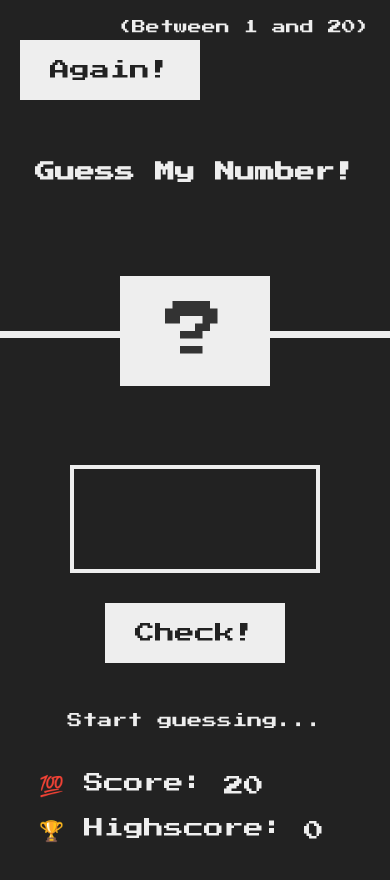
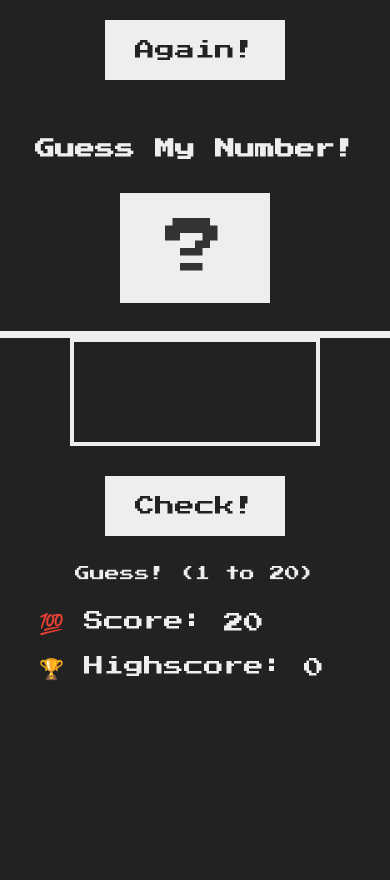
Before and after one commit to alinaaleks/guess-my-number-js, a plain HTML site: page index.html in a window 390 px wide. Drawn offline with Linux system fonts and the light colour scheme.

Commit message:
Correction of media queries for phones.

```diff
--- a/index.html
+++ b/index.html
@@ -12,7 +12,7 @@
 
   <header>
     <h1>Guess My Number!</h1>
-    <p class="between">(Between 1 and 20)</p>
+    <!-- <p class="between">(Between 1 and 20)</p> -->
     <button class="btn btn--again">Again!</button>
     <div class="secret-number">?</div>
   </header>
@@ -24,7 +24,7 @@
     </section>
 
     <section class="section-score">
-      <p class="message">Start guessing...</p>
+      <p class="message">Guess! (1 to 20)</p>
       <div class="label label--current-score">
        <p class="label__text">💯 Score:</p>
        <span class="label__score">20</span>
--- a/script.js
+++ b/script.js
@@ -77,7 +77,7 @@ document.querySelector('.btn--again').addEventListener('click', function() {
   secretNumber = Math.trunc(Math.random() * 20) + 1;
   displaySecretNumber('?');
   document.querySelector('.guess').value = '';
-  displayMessage('Start guessing...');
+  displayMessage('Guess! (1 to 20)');
   changeBackgrColor('#222');
   changeSNWidth('15rem');
 });
--- a/style.css
+++ b/style.css
@@ -26,7 +26,7 @@ header {
 }
 @media only screen and (max-width: 37.5em) {
   header {
-    height: 25vh;
+    height: 35vh;
   }
 }
 @media only screen and (max-width: 31.25em) {
@@ -48,6 +48,12 @@ main {
     justify-content: center;
     gap: 5rem;
     height: 75vh;
+  }
+}
+@media only screen and (max-width: 31.25em) {
+  main {
+    justify-content: flex-start;
+    gap: 3rem;
   }
 }
 
@@ -88,7 +94,8 @@ h1 {
 }
 @media only screen and (max-width: 37.5em) {
   h1 {
-    font-size: 3rem;
+    font-size: 2.5rem;
+    top: 45%;
   }
 }
 @media only screen and (max-width: 31.25em) {
@@ -110,13 +117,23 @@ h1 {
   font-size: 6rem;
   /* color: #06e250; */
 }
+@media only screen and (max-width: 37.5em) {
+  .secret-number {
+    bottom: 15%;
+  }
+}
+@media only screen and (max-width: 31.25em) {
+  .secret-number {
+    bottom: 25%;
+  }
+}
 
-.between {
+/* .between {
   position: absolute;
   top: 2rem;
   right: 2rem;
   font-size: 1.4rem;
-}
+} */
 
 .guess {
   display: block;
@@ -151,9 +168,10 @@ h1 {
   top: 2rem;
   left: 2rem;
 }
-@media only screen and (max-width: 31.25em) {
+@media only screen and (max-width: 37.5em) {
   .btn--again {
-    top: 4rem;
+    left: 50%;
+    transform: translateX(-50%);
   }
 }
 
@@ -163,12 +181,12 @@ h1 {
 }
 @media only screen and (max-width: 37.5em) {
   .message {
+    margin-bottom: 1.5rem;
     text-align: center;
   }
 }
 @media only screen and (max-width: 31.25em) {
   .message {
-    margin-bottom: 3rem;
     font-size: 1.5rem;
   }
 }
```
